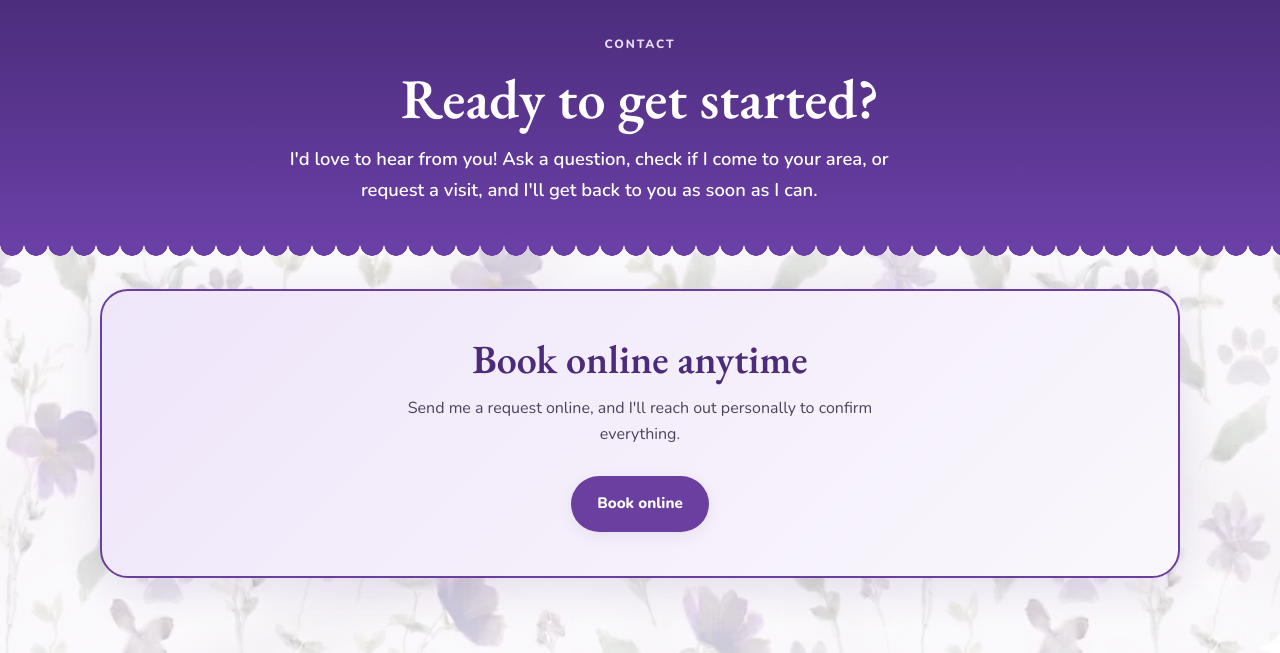
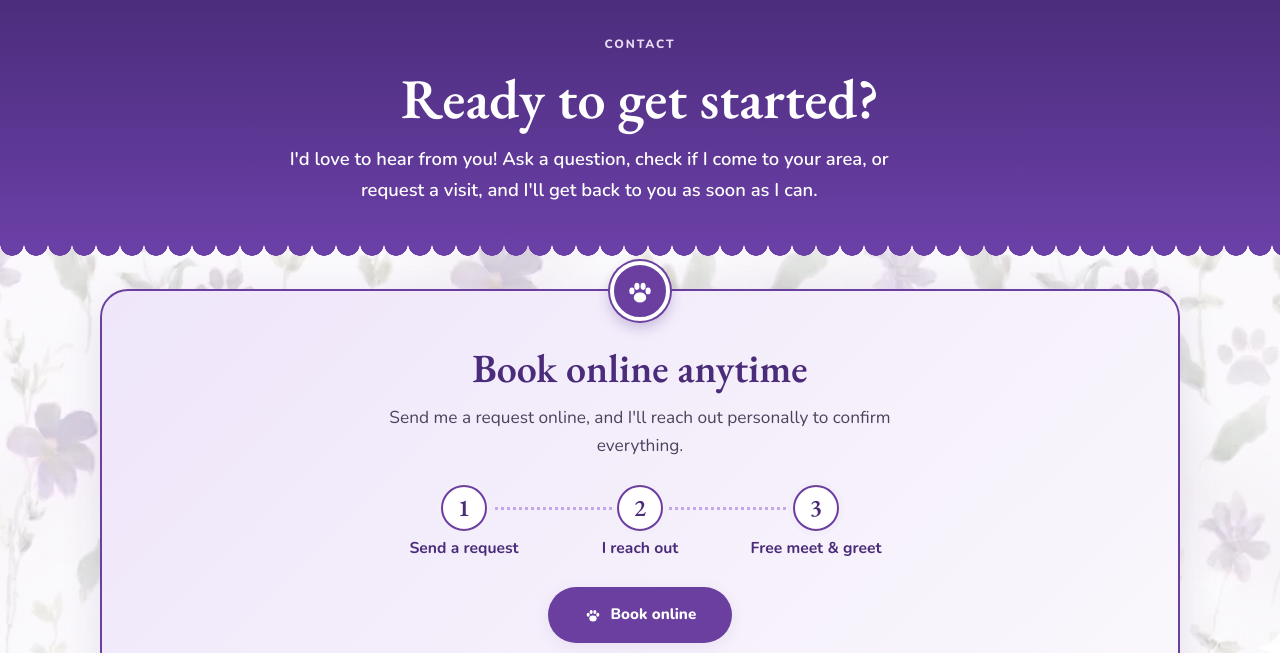
Before and after one commit to ambershay7644/Website, a plain HTML site: page contact.html in a window 1280 px wide. Shown: the part 95-748 px from the top of the page. Drawn offline with nearby package versions, Linux system fonts and the light colour scheme.

Commit message:
Contact page: Book online card with three little steps
Co-authored-by: OpenBot <335604065+openbotgit[bot]@users.noreply.github.com>

```diff
--- a/css/styles.css
+++ b/css/styles.css
@@ -4339,3 +4339,120 @@ body[data-page="home"] .reviews-sec .review-card cite::before {
     margin-bottom: 1.3rem;
   }
 }
+
+/* —— Contact: "Book online anytime" card with three little steps —— paw badge on the top edge, numbered steps on a dotted path —— */
+body[data-page="contact"] .cta-band.book-steps {
+  position: relative;
+  margin-top: 2.6rem;
+  padding: 3.3rem 2rem 2.7rem;
+}
+
+.book-steps .bk-seal {
+  position: absolute;
+  top: -30px;
+  left: 50%;
+  transform: translateX(-50%);
+  width: 60px;
+  height: 60px;
+  border-radius: 50%;
+  background: var(--purple);
+  border: 4px solid #ffffff;
+  box-shadow: 0 0 0 2px var(--purple), 0 6px 14px rgba(74, 44, 122, 0.28);
+  display: grid;
+  place-items: center;
+  color: #ffffff;
+}
+
+.book-steps .bk-seal .paw-ico {
+  width: 30px;
+  height: 28px;
+}
+
+body[data-page="contact"] .cta-band.book-steps p {
+  margin-bottom: 1.5rem;
+  font-size: 1.08rem;
+}
+
+.book-steps .bk-steps {
+  list-style: none;
+  margin: 0 auto 1.7rem;
+  padding: 0;
+  max-width: 33rem;
+  display: grid;
+  grid-template-columns: repeat(3, 1fr);
+  position: relative;
+}
+
+/* the dotted path runs from the middle of the first circle to the middle of the last one */
+.book-steps .bk-steps::before {
+  content: "";
+  position: absolute;
+  top: 22px;
+  left: 16.67%;
+  right: 16.67%;
+  border-top: 3px dotted var(--lilac);
+}
+
+.book-steps .bk-steps li {
+  position: relative;
+  display: flex;
+  flex-direction: column;
+  align-items: center;
+  gap: 0.5rem;
+  padding: 0 0.3rem;
+  color: var(--purple-deep);
+  font-weight: 700;
+  font-size: 0.98rem;
+  line-height: 1.25;
+}
+
+.book-steps .bk-steps b {
+  width: 46px;
+  height: 46px;
+  border-radius: 50%;
+  background: #ffffff;
+  border: 2px solid var(--purple);
+  color: var(--purple-deep);
+  display: grid;
+  place-items: center;
+  font-family: var(--font-display);
+  font-size: 1.5rem;
+  font-weight: 600;
+  line-height: 1;
+  box-shadow: 0 0 0 5px #f4eefb;
+}
+
+body[data-page="contact"] .cta-band.book-steps .btn-primary {
+  display: inline-flex;
+  align-items: center;
+  gap: 0.55rem;
+  padding-left: 2.1rem;
+  padding-right: 2.1rem;
+}
+
+.book-steps .btn-primary .paw-ico {
+  width: 18px;
+  height: 17px;
+  flex: none;
+}
+
+@media (max-width: 700px) {
+  body[data-page="contact"] .cta-band.book-steps {
+    padding: 3rem 1.1rem 2.4rem;
+  }
+
+  .book-steps .bk-steps li {
+    font-size: 0.86rem;
+    padding: 0 0.15rem;
+  }
+
+  .book-steps .bk-steps b {
+    width: 42px;
+    height: 42px;
+    font-size: 1.35rem;
+  }
+
+  .book-steps .bk-steps::before {
+    top: 20px;
+  }
+}
--- a/js/site.js
+++ b/js/site.js
@@ -1230,14 +1230,20 @@
       '<option value="Not sure / meet &amp; greet">Not sure / meet &amp; greet</option>';
 
     var bookingBanner = hasBooking
-      ? '<div class="container" style="margin-bottom:1.5rem"><div class="cta-band">' +
+      ? '<div class="container" style="margin-bottom:1.5rem"><div class="cta-band book-steps">' +
+        '<div class="bk-seal" aria-hidden="true"><span class="paw-ico"></span></div>' +
         "<h2>Book online anytime</h2>" +
         "<p>Send me a request online, and I'll reach out personally to confirm everything.</p>" +
+        '<ol class="bk-steps">' +
+        '<li><b aria-hidden="true">1</b>Send a request</li>' +
+        '<li><b aria-hidden="true">2</b>I reach out</li>' +
+        '<li><b aria-hidden="true">3</b>Free meet &amp; greet</li>' +
+        "</ol>" +
         '<div class="btn-row"><a class="btn btn-primary" href="' +
         esc(book.href) +
         '"' +
         book.target +
-        ">" +
+        '><span class="paw-ico" aria-hidden="true"></span>' +
         esc(book.label) +
         "</a></div></div></div>"
       : "";
```
